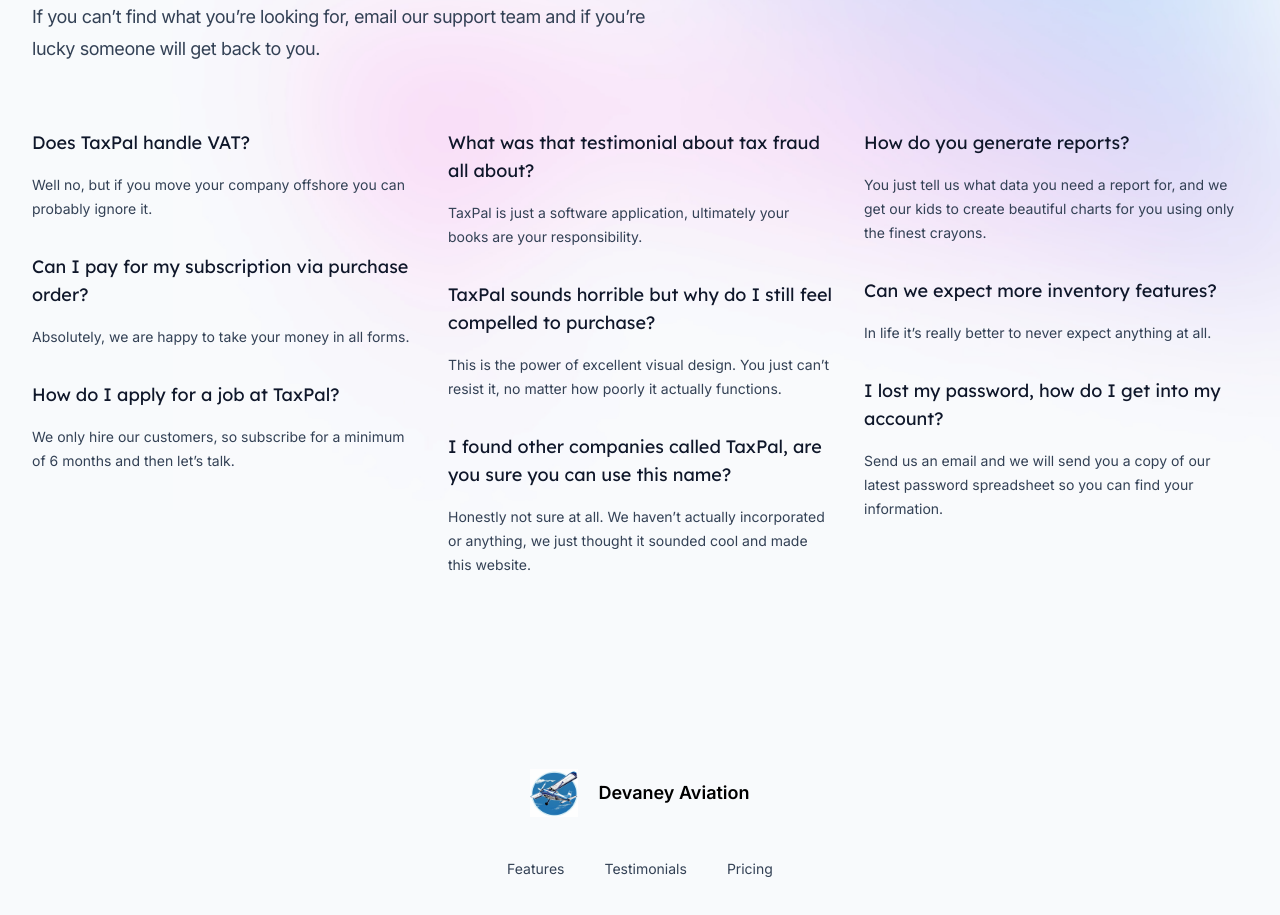
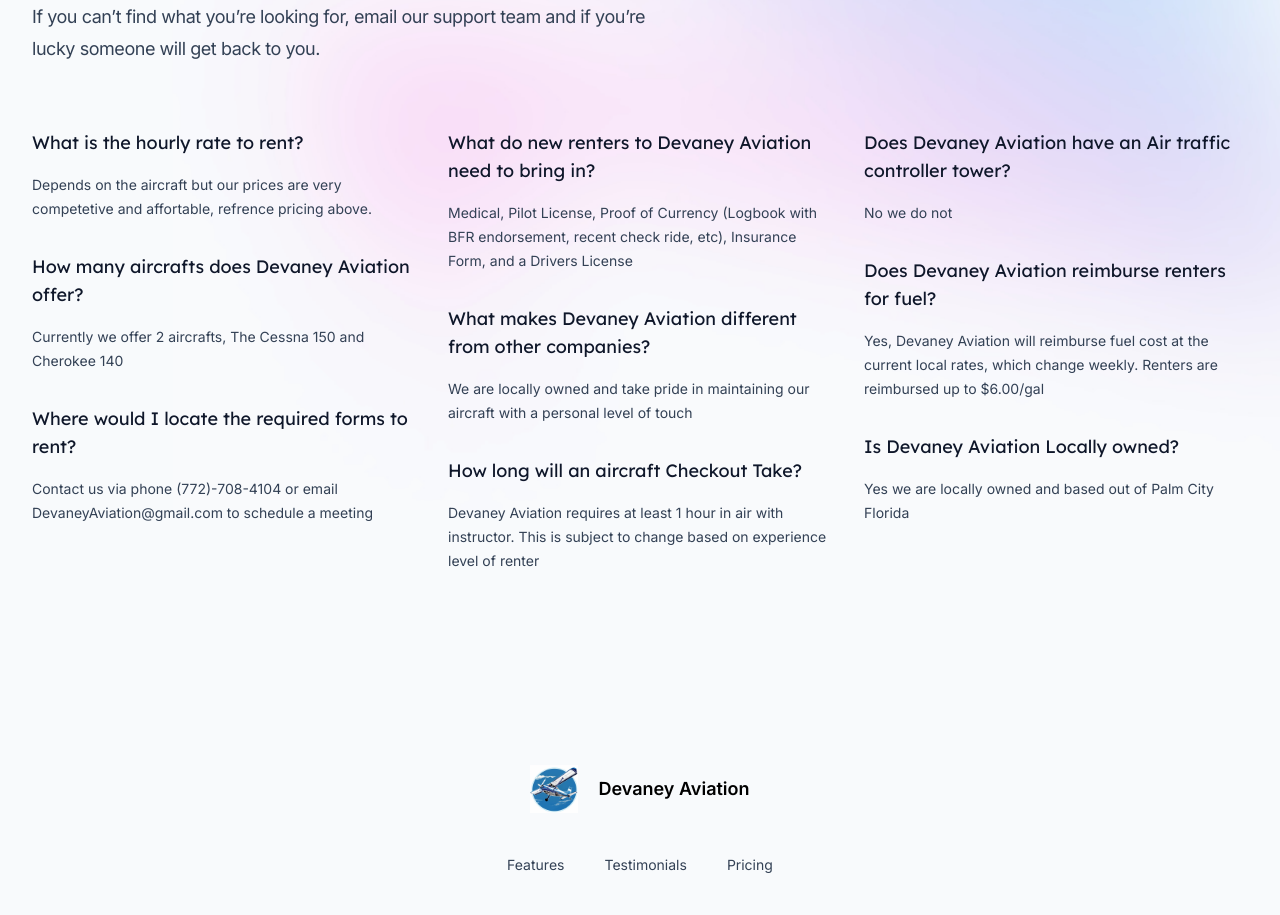
Before and after one commit to HunterBrennan1/devaviation, a Next.js app: page / in a window 1280 px wide. Shown: the part 4580-5495 px from the top of the page. Built offline with nearby package versions, Linux system fonts and the light colour scheme.

Commit message:
updated weblink title and published app

```diff
--- a/src/app/layout.jsx
+++ b/src/app/layout.jsx
@@ -2,14 +2,16 @@
 import clsx from 'clsx'
 
 import '@/styles/tailwind.css'
+import Devlogo from "@/images/screenshots/devlogo.jpg"
 
 export const metadata = {
   title: {
+    image: {Devlogo},
     template: '%s - TaxPal',
-    default: 'TaxPal - Accounting made simple for small businesses',
+    default: 'Devaney Aviation - Flying made Simple',
   },
   description:
-    'Most bookkeeping software is accurate, but hard to use. We make the opposite trade-off, and hope you don’t get audited.',
+    'Aircraft Rental service for pilots looking to earn their hours',
 }
 
 const inter = Inter({
--- a/src/components/Faqs.jsx
+++ b/src/components/Faqs.jsx
@@ -6,53 +6,53 @@
 const faqs = [
   [
     {
-      question: 'Does TaxPal handle VAT?',
+      question: 'What is the hourly rate to rent?',
       answer:
-        'Well no, but if you move your company offshore you can probably ignore it.',
+        'Depends on the aircraft but our prices are very competetive and affortable, refrence pricing above.',
     },
     {
-      question: 'Can I pay for my subscription via purchase order?',
-      answer: 'Absolutely, we are happy to take your money in all forms.',
+      question: 'How many aircrafts does Devaney Aviation offer?',
+      answer: 'Currently we offer 2 aircrafts, The Cessna 150 and Cherokee 140',
     },
     {
-      question: 'How do I apply for a job at TaxPal?',
+      question: 'Where would I locate the required forms to rent?',
       answer:
-        'We only hire our customers, so subscribe for a minimum of 6 months and then let’s talk.',
+        'Contact us via phone (772)-708-4104 or email DevaneyAviation@gmail.com to schedule a meeting',
     },
   ],
   [
     {
-      question: 'What was that testimonial about tax fraud all about?',
+      question: 'What do new renters to Devaney Aviation need to bring in?',
       answer:
-        'TaxPal is just a software application, ultimately your books are your responsibility.',
+        'Medical, Pilot License, Proof of Currency (Logbook with BFR endorsement, recent check ride, etc), Insurance Form, and a Drivers License',
     },
     {
       question:
-        'TaxPal sounds horrible but why do I still feel compelled to purchase?',
+        'What makes Devaney Aviation different from other companies?',
       answer:
-        'This is the power of excellent visual design. You just can’t resist it, no matter how poorly it actually functions.',
+        'We are locally owned and take pride in maintaining our aircraft with a personal level of touch',
     },
     {
       question:
-        'I found other companies called TaxPal, are you sure you can use this name?',
+        'How long will an aircraft Checkout Take?',
       answer:
-        'Honestly not sure at all. We haven’t actually incorporated or anything, we just thought it sounded cool and made this website.',
+        'Devaney Aviation requires at least 1 hour in air with instructor. This is subject to change based on experience level of renter',
     },
   ],
   [
     {
-      question: 'How do you generate reports?',
+      question: 'Does Devaney Aviation have an Air traffic controller tower?',
       answer:
-        'You just tell us what data you need a report for, and we get our kids to create beautiful charts for you using only the finest crayons.',
+        'No we do not',
     },
     {
-      question: 'Can we expect more inventory features?',
-      answer: 'In life it’s really better to never expect anything at all.',
+      question: 'Does Devaney Aviation reimburse renters for fuel?',
+      answer: 'Yes, Devaney Aviation will reimburse fuel cost at the current local rates, which change weekly. Renters are reimbursed up to $6.00/gal',
     },
     {
-      question: 'I lost my password, how do I get into my account?',
+      question: 'Is Devaney Aviation Locally owned?',
       answer:
-        'Send us an email and we will send you a copy of our latest password spreadsheet so you can find your information.',
+        'Yes we are locally owned and based out of Palm City Florida',
     },
   ],
 ]
--- a/src/components/Header.jsx
+++ b/src/components/Header.jsx
@@ -94,7 +94,7 @@
 
 export function Header() {
   return (
-    <header className="py-10">
+    <header className="py-10 ">
       <Container>
         <nav className="relative z-50 flex justify-between">
           <div className="flex items-center md:gap-x-12">
@@ -125,6 +125,7 @@
             </div>
           </div>
         </nav>
+
       </Container>
     </header>
   )
--- a/src/components/Hero.jsx
+++ b/src/components/Hero.jsx
@@ -31,7 +31,7 @@
         Getting your flying hours can be tough, but with Devaney Aviation the limit is beyond the sky - scroll bellow for more info
       </p>
       <div className="mt-10 flex justify-center gap-x-6">
-        <Button href="/register">Schedule today!</Button>
+        <Button href="#">Schedule today!</Button>
         <Button
           href="https://www.youtube.com/watch?v=oDiIO8SnRFM&ab_channel=Aaron%27sAirways"
           target="_blank"
```
